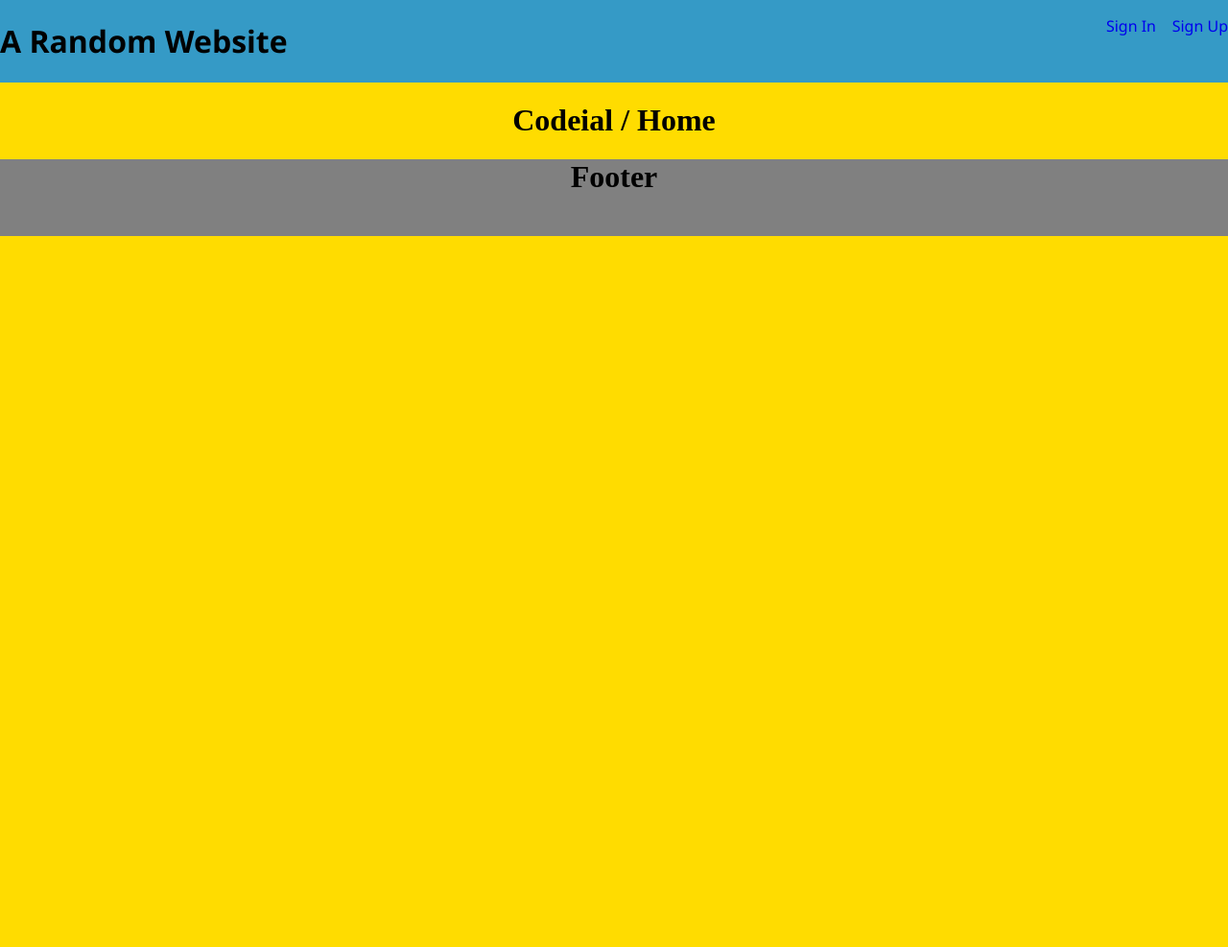
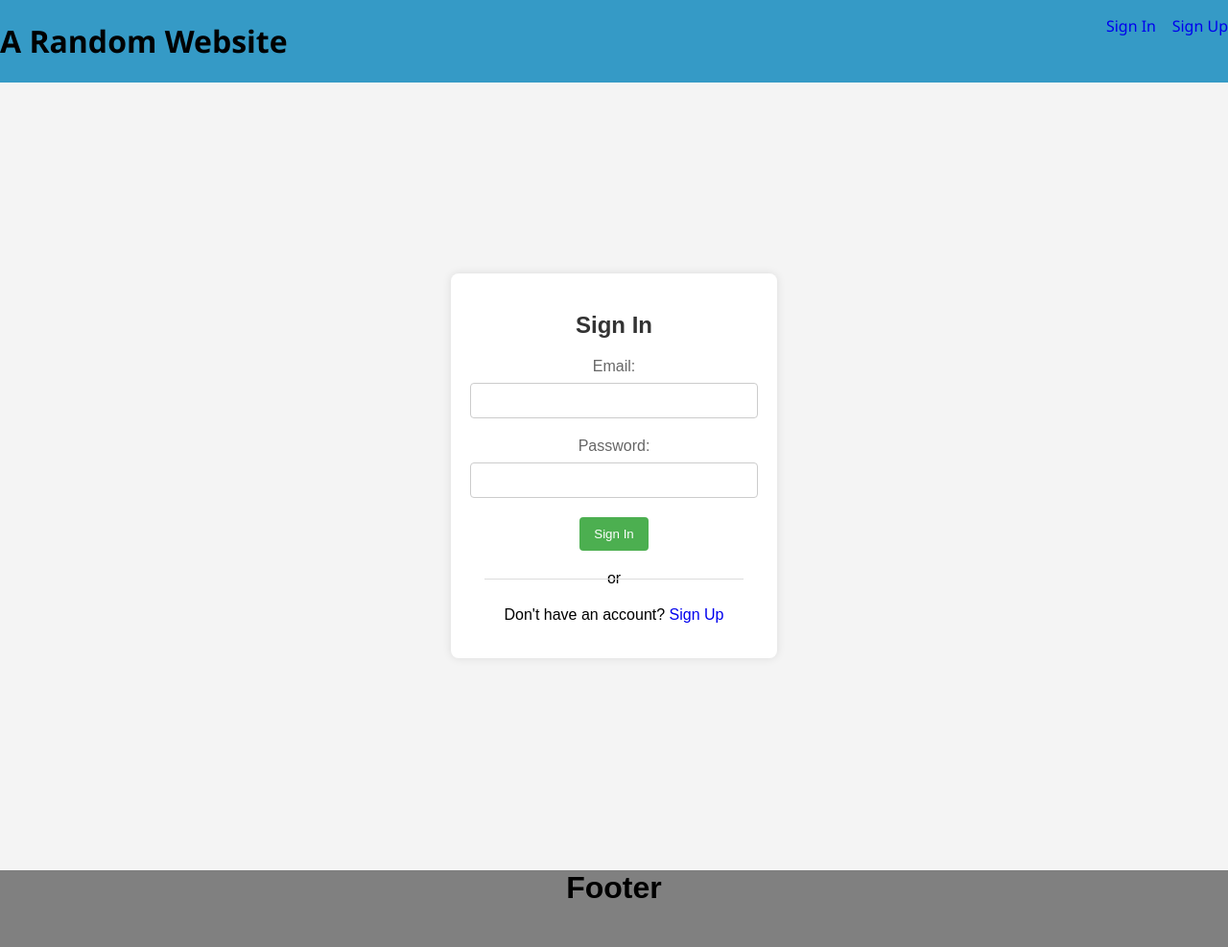
Before and after one commit to sshubham200/SOCIAL-MEDIA-PLATFORM, a Node server app: page / in a window 1280 px wide. Shown: the whole page at 96% size. Before the commit the page ends 246 px from the top, so only its background shows below. Run offline with Node 20, Linux system fonts and the light colour scheme; some libraries are stand-ins or nearby versions.

Commit message:
changes regarding home page

```diff
--- /dev/null
+++ b/assets/css/home.css
@@ -0,0 +1,81 @@
+        body {
+            font-family: Arial, sans-serif;
+            margin: 0;
+            padding: 0;
+            background-color: #f4f4f4;
+        }
+
+        .container {
+            display: flex;
+            justify-content: space-around;
+            align-items: center;
+            height: 100vh;
+        }
+
+        .form-container {
+            background-color: #fff;
+            padding: 20px;
+            border-radius: 8px;
+            box-shadow: 0 0 10px rgba(0, 0, 0, 0.1);
+            width: 300px;
+            text-align: center;
+        }
+
+        h2 {
+            color: #333;
+        }
+
+        .form-group {
+            margin-bottom: 20px;
+        }
+
+        label {
+            display: block;
+            margin-bottom: 8px;
+            color: #666;
+        }
+
+        input {
+            width: 100%;
+            padding: 10px;
+            box-sizing: border-box;
+            border: 1px solid #ccc;
+            border-radius: 4px;
+        }
+
+        button {
+            background-color: #4caf50;
+            color: #fff;
+            padding: 10px 15px;
+            border: none;
+            border-radius: 4px;
+            cursor: pointer;
+        }
+
+        button:hover {
+            background-color: #45a049;
+        }
+
+        .separator {
+            margin: 20px 0;
+            text-align: center;
+            position: relative;
+        }
+
+        .separator::before,
+        .separator::after {
+            content: "";
+            display: inline-block;
+            border-top: 1px solid #ddd;
+            width: 45%;
+            position: absolute;
+            top: 50%;
+        }
+
+        .separator::before {
+            right: 5%;
+        }
+
+        .separator::after {
+            left: 5%;
+        }
--- a/views/home.ejs
+++ b/views/home.ejs
@@ -1,2 +1,8 @@
 
-        <h1>Codeial / <%= title %></h1>
+        <!-- <h1>Codeial / <%= title %></h1> -->
+
+        <% if(!locals.user){ %>
+
+        <%- include ('user_sign_in'); %>
+
+            <%}%>
--- a/views/layout.ejs
+++ b/views/layout.ejs
@@ -6,6 +6,8 @@
         <link rel="stylesheet" href="/css/layout.css">
         <link rel="stylesheet" href="/css/header.css">
         <link rel="stylesheet" href="/css/footer.css">
+        <link rel="stylesheet" href="/css/home.css">
+
     </head>
     <body>
         <%- include ('_header'); %>
--- a/views/user_sign_in.ejs
+++ b/views/user_sign_in.ejs
@@ -1,4 +1,32 @@
-<h1>Sign In</h1>
+<body>
+    <div class="container">
+        <div class="form-container" id="signin-form">
+            <h2>Sign In</h2>
+            <form action="create-session" method="post">
+                <div class="form-group">
+                    <label for="email">Email:</label>
+                    <input type="email" id="email" name="email" required>
+                </div>
+                <div class="form-group">
+                    <label for="password">Password:</label>
+                    <input type="password" id="password" name="password" required>
+                </div>
+                <button type="submit">Sign In</button>
+            </form>
+            <div class="separator">or</div>
+            <p>Don't have an account? <a href="/users/sign-up">Sign Up</a></p>
+        </div>
+
+
+    </div>
+
+
+</body>
+
+
+
+
+<!-- <h1>Sign In</h1>
 
 <form action="create-session" method = "POST">
 
@@ -7,4 +35,4 @@
     <input type="submit" value="Sign In" >
 
 
-</form>
+</form> -->
```
Also changed, not shown: views/user_sign_up.ejs (+47 -2 lines).
